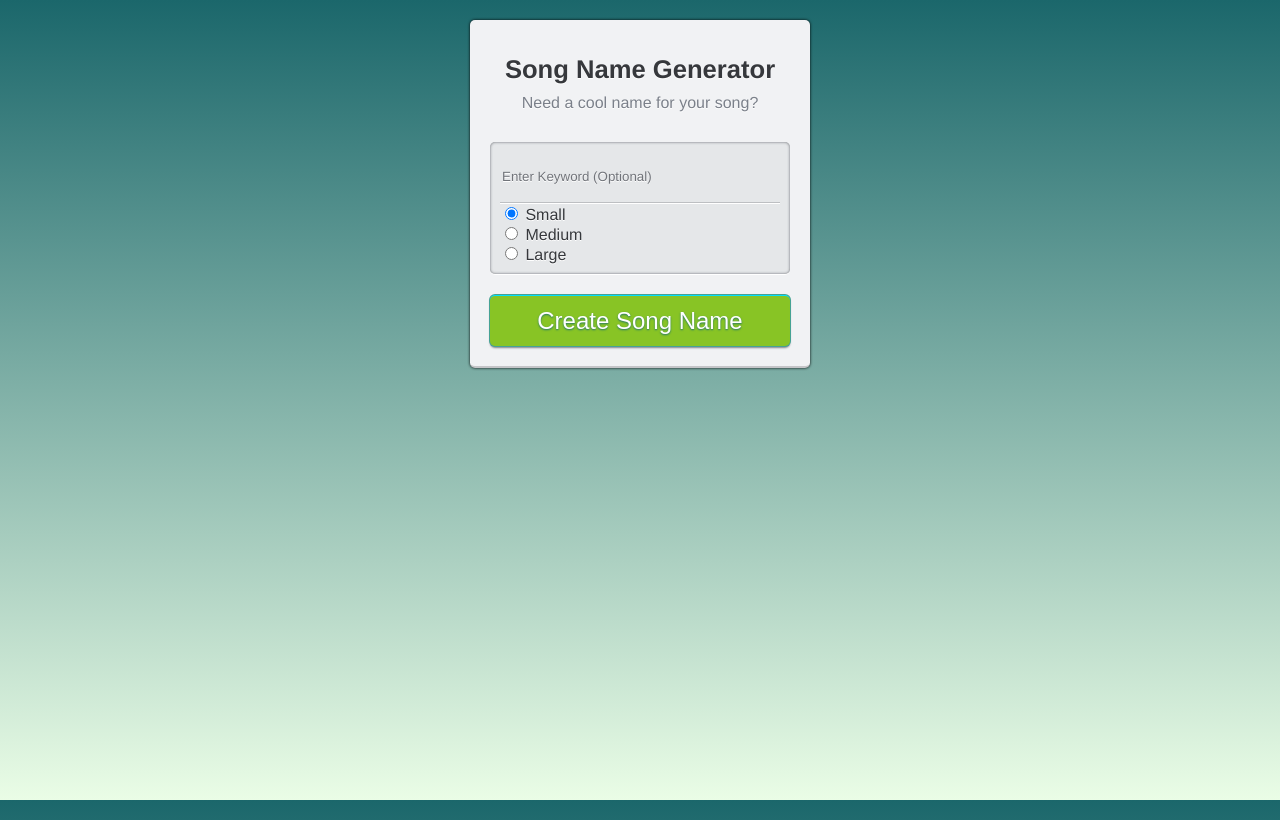
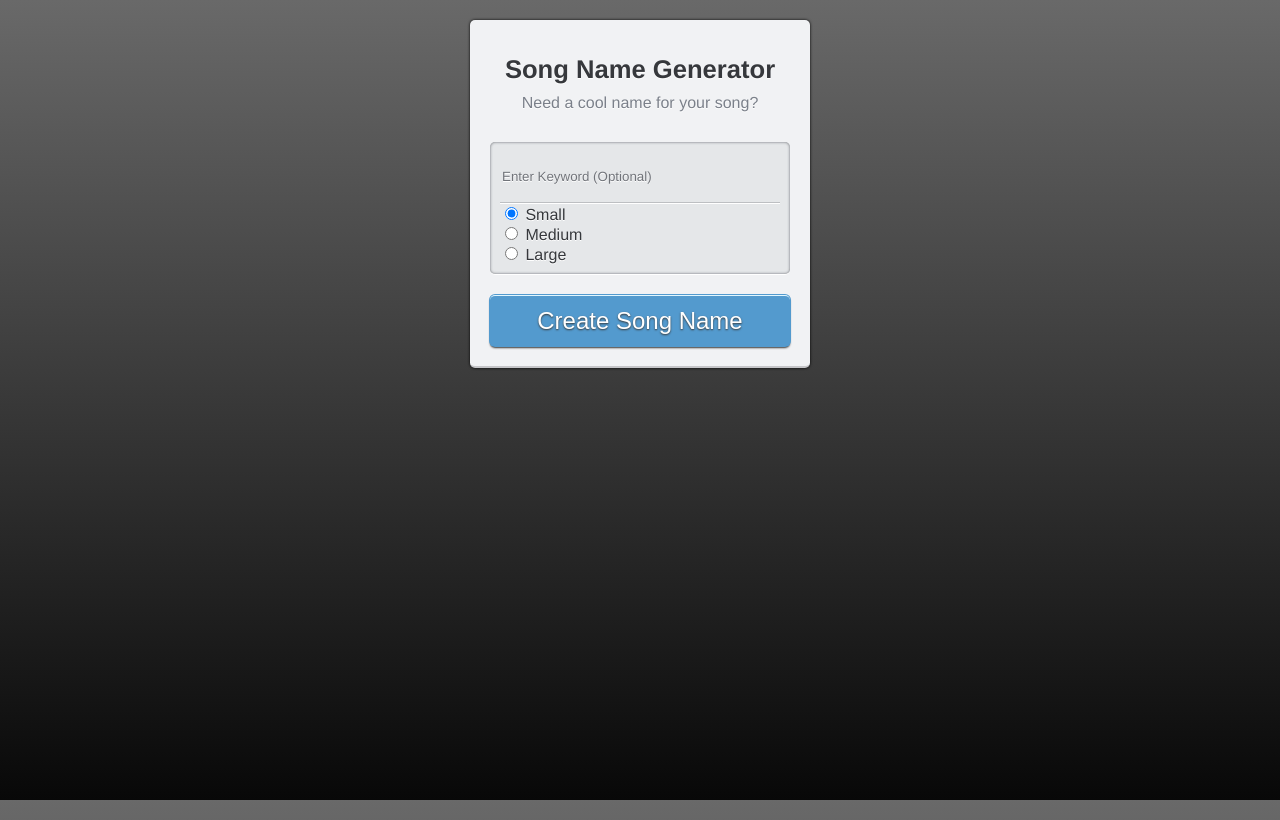
Before and after one commit to pgraci/song-name-generator, a PHP site: page / in a window 1280 px wide. Run offline with PHP 8.4, Linux system fonts and the light colour scheme; some libraries are stand-ins or nearby versions.

Commit message:
more adjust color palletes

```diff
--- a/css/song-name-generator.css
+++ b/css/song-name-generator.css
@@ -5,7 +5,7 @@ html{
 }
 
 body{
-  background: linear-gradient(to bottom, rgba(27,103,107,1) 0%,rgba(234,253,230,1) 100%);
+  background: linear-gradient(to bottom, rgba(105,105,105,1) 0%,rgba(8,8,8,1) 100%);
   font-family: 'Helvetica', Arial;
   font-size: 1em;
   min-height: 100%;
@@ -90,21 +90,21 @@ button{
   display: block;
   width: 100%;
   line-height: 2em;
-  background: rgba(136,196,37,1);
+  background: rgba(83,154,206,1);
   border-radius: 5px;
   border:0;
-  border-top: 1px solid #00DFFC;
-  box-shadow: 0 0 0 1px #46A294, 0 2px 2px #808389;
+  border-top: 1px solid #E1F7FF;
+  box-shadow: 0 0 0 1px #539ACE, 0 2px 2px #373737;
   color: #FFFFFF;
   font-size: 1.5em;
-  text-shadow: 0 1px 2px #21756A;
+  text-shadow: 0 1px 2px #373737;
 }
 button:hover{
- background: linear-gradient(to bottom, rgba(81,149,72,1) 0%,rgba(190,242,2,1) 100%);
+ background: linear-gradient(to bottom, rgba(161,220,255,1) 0%,rgba(83,154,206,1) 100%);
 }
 button:active{
   box-shadow: inset 0 0 5px #000;
-  background: linear-gradient(to bottom, rgba(190,242,2,1) 0%,rgba(81,149,72,1) 100%);
+  background: linear-gradient(to bottom, rgba(83,154,206,1) 0%,rgba(161,220,255,1) 100%);
 }
 #new-song-name {
   margin-top: 10px;
```
